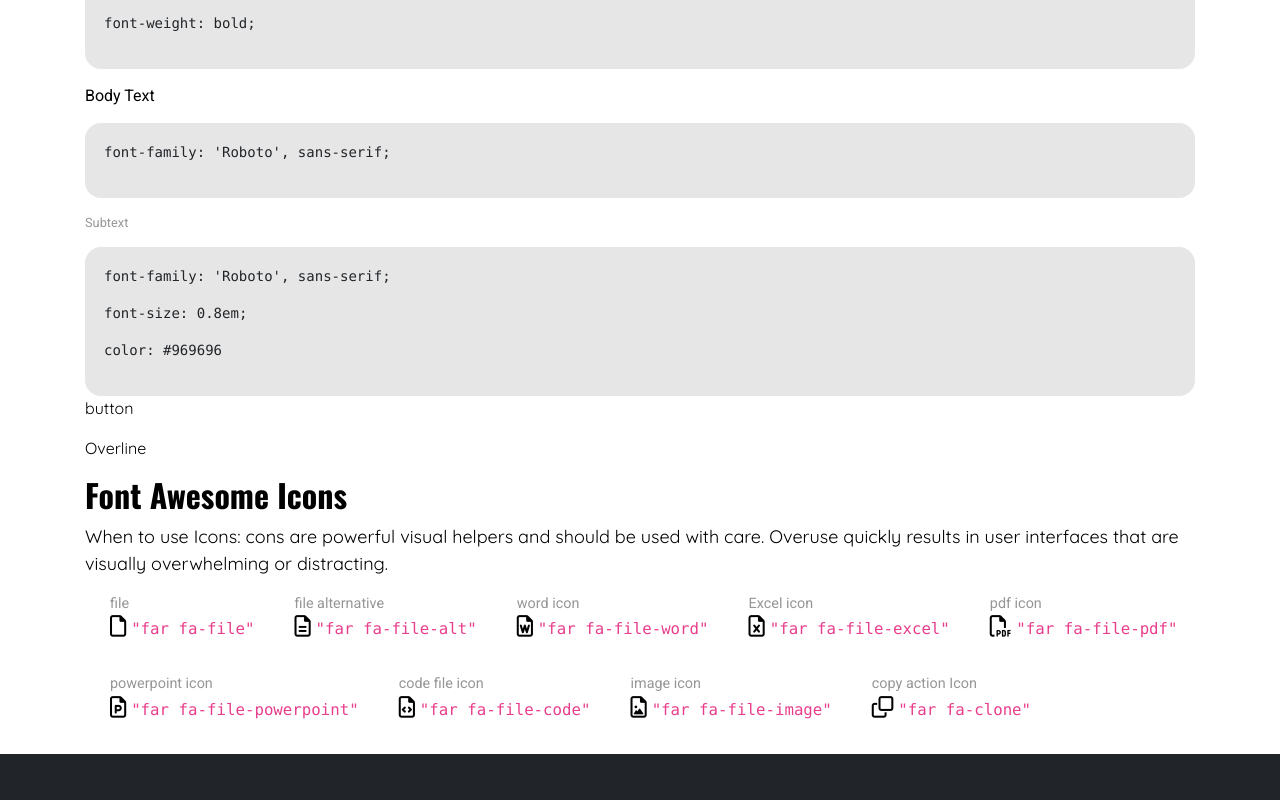
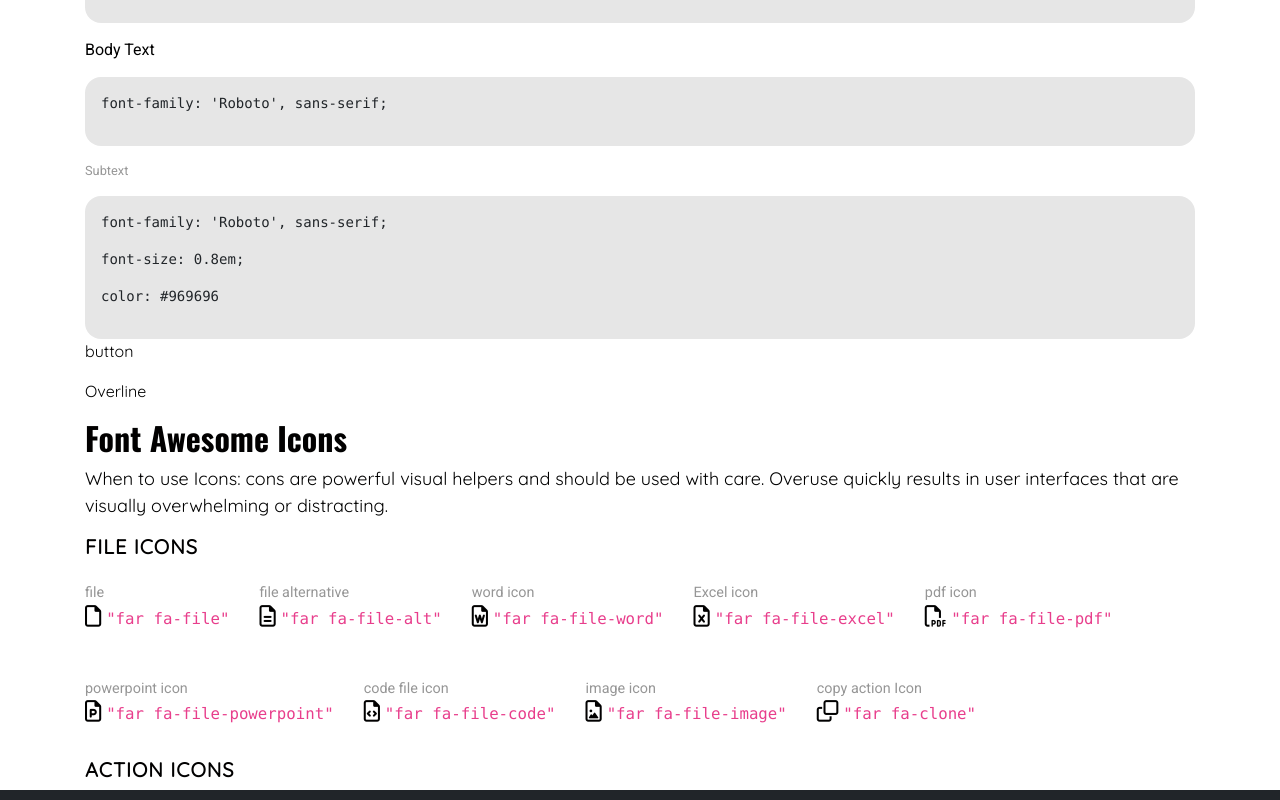
Before and after one commit to u-w0t-m8/DesignSystem, a React (Create React App) app: page /typography in a window 1280 px wide. Shown: the part 2480-3280 px from the top of the page. Built offline with nearby package versions, Linux system fonts and the light colour scheme.

Commit message:
added fontStyles cleaned up styles for typo page

```diff
--- a/src/Assets/scss/_config.scss
+++ b/src/Assets/scss/_config.scss
@@ -72,11 +72,6 @@ body {
   min-width: 320px;
 }
 
-h1,
-h2 {
-  font-family: $headerFont3;
-}
-
 /***************************************
 
    B R E A K P O I N T    M I X I N S
--- a/src/Assets/scss/fontStyles.scss
+++ b/src/Assets/scss/fontStyles.scss
@@ -1,4 +1,17 @@
 @import "config";
+
+h1,
+h2 {
+  font-family: $headerFont3;
+}
+
+h3 {
+  font-size: 20px;
+  text-transform: none;
+  letter-spacing: 0.05em;
+  text-transform: uppercase;
+  font-weight: 900 !important;
+}
 
 .subtext {
   font-family: "Roboto", sans-serif;
--- a/src/Assets/scss/textComponent.scss
+++ b/src/Assets/scss/textComponent.scss
@@ -12,18 +12,17 @@
   .title {
     margin-top: $standard-margin-spacing;
     margin-bottom: $standard-margin-spacing;
-    //height: 50px;
     text-anchor: middle;
   }
   .content-code {
     display: inline-block;
     background-color: $lightGrey;
     border-radius: $standardRadius;
-    border: 3px solid $lightGrey; //$darkGrey;
     padding: $standardSpacing;
   }
 }
 
+// styles for quotes
 .quote {
   padding: 3em;
   text-align: center;
@@ -32,6 +31,7 @@
   color: $grey;
 }
 
+// Styles for breakpoint table on font page
 .breakpoint-table {
   overflow-x: scroll;
   margin-top: $standard-margin-spacing;
@@ -55,10 +55,16 @@
   }
 }
 
+// styles for font awesome icon component
+.icon-component {
   .icon-collection {
+    position: relative;
     display: flex;
     flex-wrap: wrap;
+    margin: $standard-margin-spacing;
+
     ul {
+      padding: 0;
       li {
         list-style: none;
       }
@@ -67,3 +73,4 @@
       font-size: $iconSize;
     }
   }
+}
--- a/src/Components/fontAwesomeCollection.jsx
+++ b/src/Components/fontAwesomeCollection.jsx
@@ -3,7 +3,7 @@ import React, { Component } from "react";
 class FAIcons extends Component {
   render() {
     return (
-      <div>
+      <div className="icon-component">
         <div className="icon-collection">
           <ul>
             <li className="subtext">
--- a/src/Components/pages/typography.jsx
+++ b/src/Components/pages/typography.jsx
@@ -177,8 +177,9 @@ class Typography extends Component {
               used with care. Overuse quickly results in user interfaces that
               are visually overwhelming or distracting.
             </p>
-            {/* <FAIcon icongroup={"File Icons"} /> */}
+            <h3>File Icons</h3>
             <div className="row">{this.createIconGroup()}</div>
+            <h3>Action Icons</h3>
           </div>
         </div>
       </div>
```
Also changed, not shown: src/Assets/css/default.min.css. Lines whose indentation alone changed are shown as unchanged.
